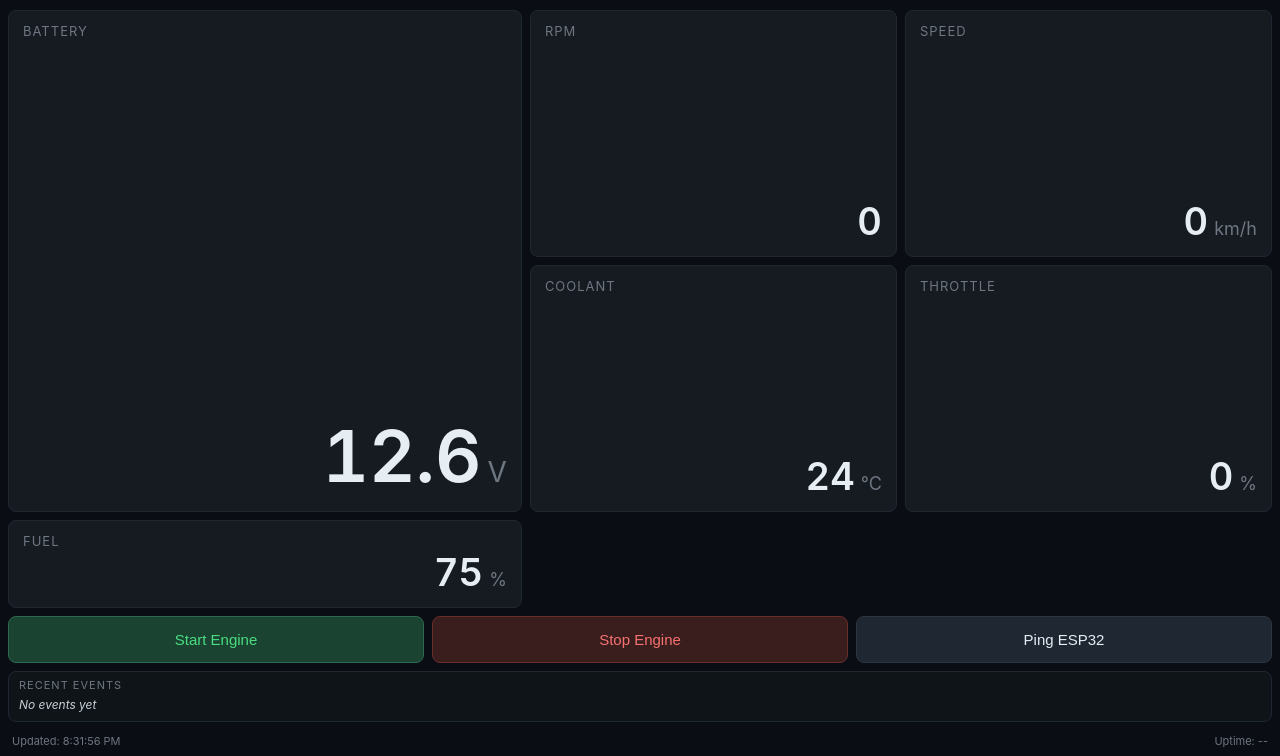
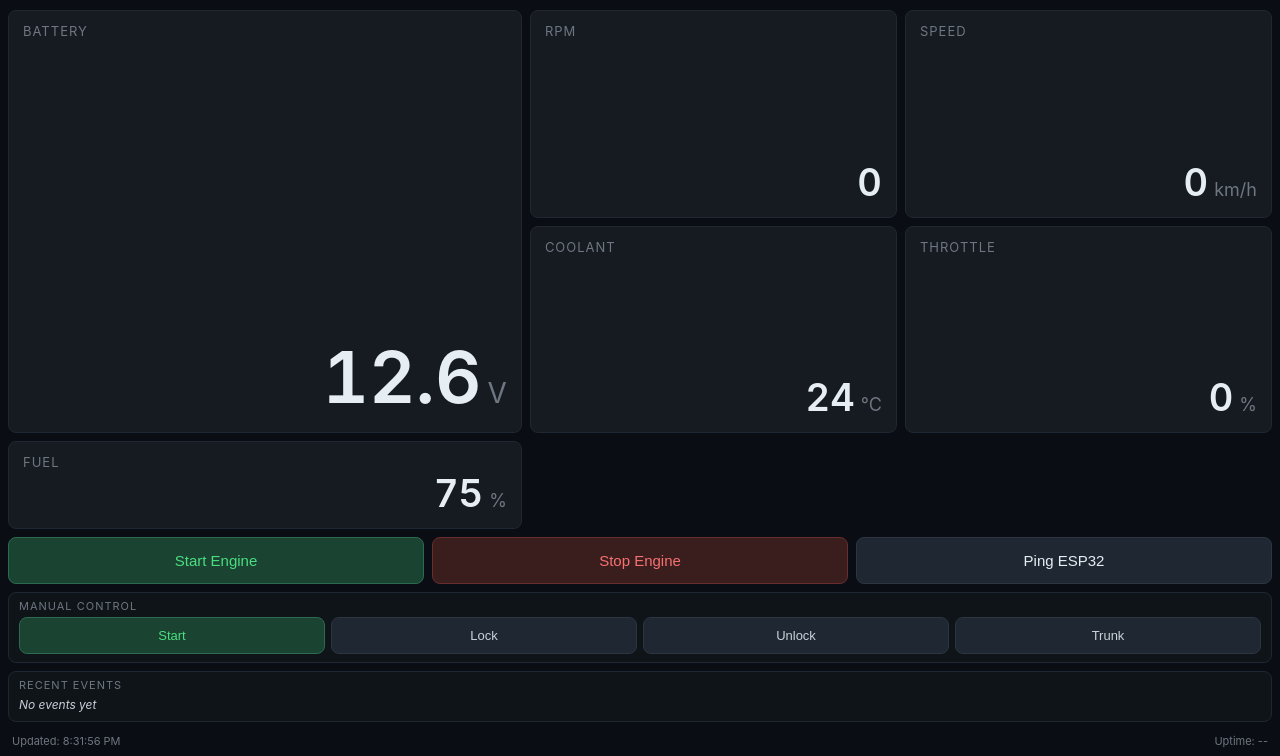
Before and after one commit to SixOfFive/2009_kia_spectra, a Flask app: page / in a window 1280 px wide. Shown: the part 44-800 px from the top of the page. Run offline with Flask 3, Linux system fonts and the light colour scheme; data that the repository does not hold is empty.

Commit message:
pi/display: add Manual Control panel + /api/transmit/<button> endpoint
Wires four fob-style buttons (Start/Lock/Unlock/Trunk) under the existing
controls. Start reuses CMD_START_ENGINE end-to-end. Lock/Unlock/Trunk
return HTTP 501 with a structured detail blob noting that a follow-on
commit needs to add CMD_TRANSMIT_BUTTON to the wire protocol on both
sides (esp32/src/lib/pi_link.py + pi/app/comms/esp32_link.py + a new
handler in controller.py).

Co-Authored-By: Claude Opus 4.7 (1M context) <noreply@anthropic.com>

```diff
--- a/pi/app/display/server.py
+++ b/pi/app/display/server.py
@@ -81,6 +81,55 @@ def api_command():
     return jsonify({"ok": True, "cmd": cmd, "queued": True})
 
 
+# Manual-transmit buttons on the dashboard. "start" reuses the existing
+# CMD_START_ENGINE plumbing; the other three are stubbed at 501 until the
+# wire protocol gains a generic CMD_TRANSMIT_BUTTON (see the JSON detail
+# returned below for the follow-on work).
+_TRANSMIT_BUTTONS = ("start", "lock", "unlock", "trunk")
+
+
+@app.route("/api/transmit/<button>", methods=["POST"])
+def api_transmit(button):
+    """
+    Trigger a manual RF transmit for one of the fob buttons.
+
+    "start" reuses CMD_START_ENGINE end-to-end. The other three buttons
+    require a wire-protocol extension (CMD_TRANSMIT_BUTTON) which lands in
+    a follow-on commit on the ESP32 side; for now they return HTTP 501
+    with a structured detail blob so the dashboard can show a useful
+    toast.
+    """
+    if button not in _TRANSMIT_BUTTONS:
+        return jsonify({"ok": False, "detail": f"unknown button {button!r}"}), 400
+
+    if button == "start":
+        try:
+            sent = state.send_to_esp32(
+                esp32_link.command(
+                    esp32_link.CMD_START_ENGINE, trigger_source="manual",
+                )
+            )
+        except Exception as e:
+            return jsonify({"ok": False, "button": button, "error": str(e)}), 502
+        if not sent:
+            return jsonify({
+                "ok": False, "button": button,
+                "error": "esp32 link not initialized",
+            }), 503
+        return jsonify({"ok": True, "button": button, "queued": True})
+
+    # lock / unlock / trunk: wire protocol extension required.
+    return jsonify({
+        "ok": False,
+        "button": button,
+        "detail": (
+            "wire protocol extension required: add CMD_TRANSMIT_BUTTON to "
+            "esp32/src/lib/pi_link.py and pi/app/comms/esp32_link.py + new "
+            "handler in controller.py"
+        ),
+    }), 501
+
+
 # Backwards-compatible aliases — kept for any code that previously did
 # `from pi.app.display.server import STATE, update_state, update_obd`.
 STATE = state.STATE
--- a/pi/app/display/static/css/main.css
+++ b/pi/app/display/static/css/main.css
@@ -146,6 +146,41 @@ main {
 
 .btn[disabled] { opacity: 0.4; cursor: not-allowed; }
 
+/* Manual-transmit panel — four small fob-style buttons under the main
+ * controls. Only the "Start" tile is fully wired today; the other three
+ * return HTTP 501 until the wire-protocol CMD_TRANSMIT_BUTTON lands. */
+.manual-tx {
+  margin-top: 8px;
+  background: #0f1419;
+  border: 1px solid #1f2733;
+  border-radius: 8px;
+  padding: 6px 10px 8px;
+}
+
+.manual-tx-header {
+  font-size: 11px;
+  color: #6e7681;
+  text-transform: uppercase;
+  letter-spacing: 1px;
+  margin-bottom: 4px;
+}
+
+.manual-tx-buttons {
+  display: grid;
+  grid-template-columns: repeat(4, 1fr);
+  gap: 6px;
+}
+
+.btn-tx {
+  padding: 10px 6px;
+  font-size: 13px;
+}
+
+.btn-tx-start  { background: #1b4332; color: #4ade80; border-color: #2d6a4f; }
+.btn-tx-lock   { background: #1f2733; color: #c9d1d9; }
+.btn-tx-unlock { background: #1f2733; color: #c9d1d9; }
+.btn-tx-trunk  { background: #1f2733; color: #c9d1d9; }
+
 .status-bar {
   display: flex;
   justify-content: space-between;
--- a/pi/app/display/static/js/main.js
+++ b/pi/app/display/static/js/main.js
@@ -163,3 +163,34 @@ els.btnStop.addEventListener('click', () => {
   if (confirm('Stop the engine?')) sendCommand('stop_engine');
 });
 els.btnPing.addEventListener('click', () => sendCommand('ping'));
+
+// ----- Manual transmit buttons (start/lock/unlock/trunk) -----
+
+async function sendTransmit(button) {
+  try {
+    const res = await fetch(`/api/transmit/${button}`, {method: 'POST'});
+    const body = await res.json().catch(() => ({}));
+    if (res.status === 501) {
+      showToast(`${button}: not yet wired on ESP32`, 'info');
+      return;
+    }
+    if (!res.ok) {
+      const reason = body.error || body.detail || ('HTTP ' + res.status);
+      showToast(`${button}: ${reason}`, 'bad');
+      return;
+    }
+    showToast(`${button} sent`, 'good');
+    poll();
+  } catch (err) {
+    showToast(`${button} failed: ${err.message}`, 'bad');
+  }
+}
+
+document.querySelectorAll('button[data-tx]').forEach(btn => {
+  btn.addEventListener('click', () => {
+    const which = btn.dataset.tx;
+    // Start has destructive potential; the other buttons are quick taps.
+    if (which === 'start' && !confirm('Transmit start?')) return;
+    sendTransmit(which);
+  });
+});
--- a/pi/app/display/templates/dashboard.html
+++ b/pi/app/display/templates/dashboard.html
@@ -56,6 +56,16 @@
     <button class="btn btn-ping"  id="btn-ping">Ping ESP32</button>
   </section>
 
+  <section class="manual-tx">
+    <div class="manual-tx-header">Manual control</div>
+    <div class="manual-tx-buttons">
+      <button class="btn btn-tx btn-tx-start"  data-tx="start">Start</button>
+      <button class="btn btn-tx btn-tx-lock"   data-tx="lock">Lock</button>
+      <button class="btn btn-tx btn-tx-unlock" data-tx="unlock">Unlock</button>
+      <button class="btn btn-tx btn-tx-trunk"  data-tx="trunk">Trunk</button>
+    </div>
+  </section>
+
   <section class="events">
     <div class="events-header">Recent events</div>
     <ul class="events-list" id="events-list">
```
Also changed, not shown: pi/tests/test_display_server.py (added, +126 -0 lines).
